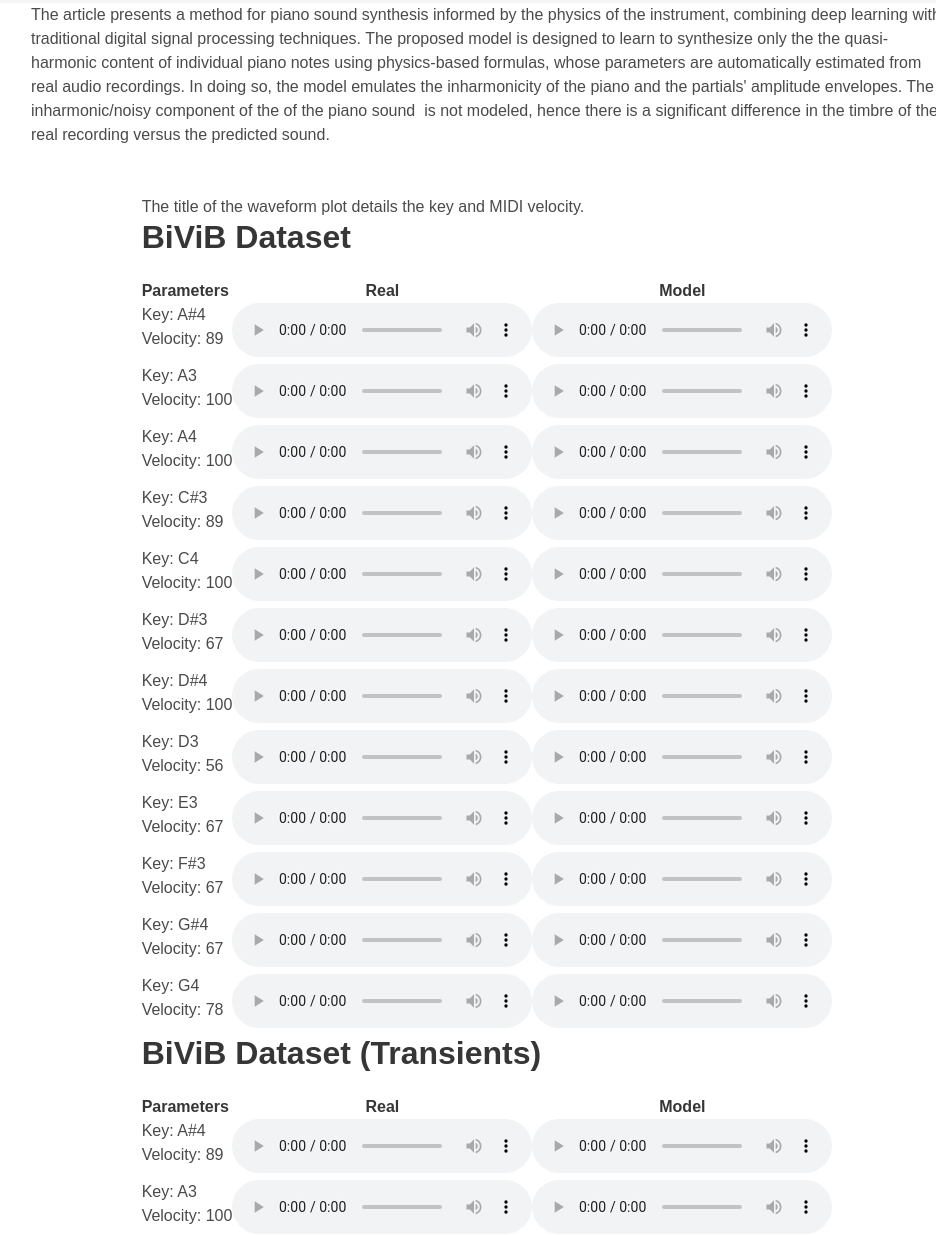
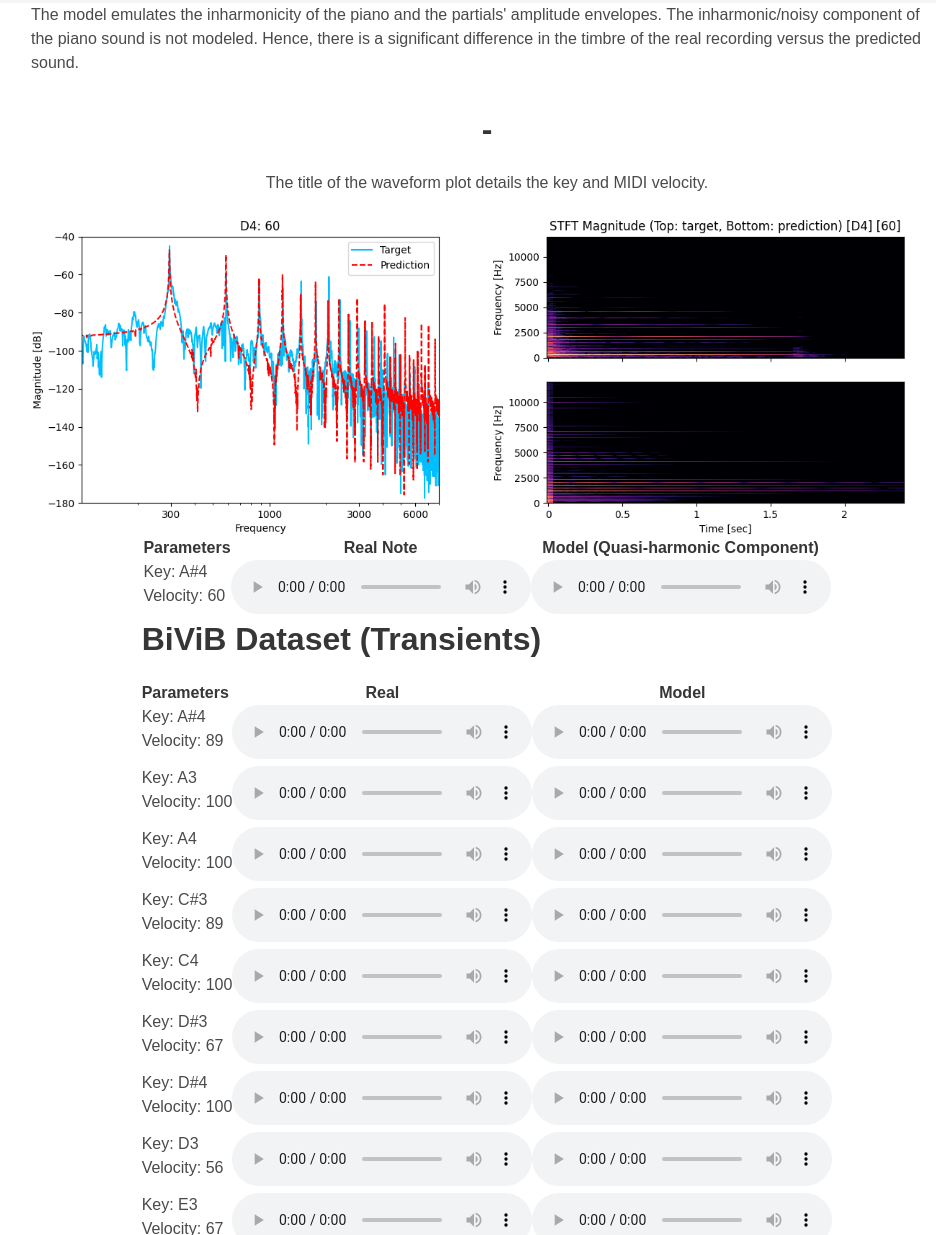
Before and after one commit to RiccardoVib/Physics-Informed-Differentiable-Piano_pages, a plain HTML site: page index.html in a window 1280 px wide. Shown: the part 1175-2410 px from the top of the page, without its empty margins (153-1089 px from the left). Drawn offline with nearby package versions, Linux system fonts and the light colour scheme; some icons are missing.

Commit message:
Update index.html

```diff
--- a/index.html
+++ b/index.html
@@ -134,101 +134,39 @@
 <section class="hero teaser">
   <div class="container is-max-desktop">
     <div class="hero-body">
-  <p> The article presents a method for piano sound synthesis informed by the physics of the instrument, combining deep learning with traditional digital signal processing techniques. The proposed model is designed to learn to synthesize only the the quasi-harmonic content of individual piano notes using physics-based formulas, whose parameters are automatically estimated from real audio recordings. In doing so, the model emulates the inharmonicity of the piano and the partials' amplitude envelopes. The inharmonic/noisy component of the of the piano sound  is not modeled, hence there is a significant difference in the timbre of the real recording versus the predicted sound.
+  <p> The model emulates the inharmonicity of the piano and the partials' amplitude envelopes. The inharmonic/noisy component of the piano sound is not modeled. Hence, there is a significant difference in the timbre of the real recording versus the predicted sound.
     </p>
     </div>
      </div>
  </section>
 
+  <section class="hero teaser">
+    <div class="columns is-centered has-text-centered">
+  <div class="container">
+        <h2 class="title is-3"> - </h2>
+        <p>The title of the waveform plot details the key and MIDI velocity.</p>
+      <img src="static/images/AD460_FFT.png" alt="FFT" style="width:40%" class="center">
+      <img src="static/images/AD460_STFT.png" alt="STFT" style="width:40%" class="center">
+      </div>
+        </div>
+</section>
 
 <!-- audio -->
 <section class="hero teaser">
   <div class="container is-max-desktop">
     <div class="hero-body">
-    <p>The title of the waveform plot details the key and MIDI velocity.</p>
-   <h2 class="title is-3">BiViB Dataset</h2>
 <table align="left" id="myTable">
   <tr>
             <th>Parameters</th>
-            <th align="center" >Real</th>
-            <th align="center" >Model</th>
+            <th align="center" >Real Note</th>
+            <th align="center" >Model (Quasi-harmonic Component)</th>
     </tr>
 <tr>
      <td> <p>Key: A#4</p>
-      <p>Velocity: 89</p></td>
-         <td> <audio controls unmuted><source src="static/Audio/ST_S/BDa_Ad4_89.wav" type="audio/wav"> </audio></td>
-<td> <audio controls unmuted><source src="static/Audio/ST_S/ADa_Ad4_89.wav" type="audio/wav"> </audio></td>
+      <p>Velocity: 60</p></td>
+         <td> <audio controls unmuted><source src="static/AD460_tar.wav" type="audio/wav"> </audio></td>
+<td> <audio controls unmuted><source src="static/AD460_pred.wav" type="audio/wav"> </audio></td>
 </tr>
-  <tr>
-  <td><p>Key: A3</p>
-      <p>Velocity: 100</p></td>
-       <td><audio controls unmuted><source src="static/Audio/ST_S/BDa_A3_100.wav" type="audio/wav"> </audio></td>
-       <td><audio controls unmuted><source src="static/Audio/ST_S/ADa_A3_100.wav" type="audio/wav"> </audio></td>
-      </tr>
-  <tr>
-     <td>  <p>Key: A4</p>
-      <p>Velocity: 100</p></td>
-       <td>  <audio controls unmuted><source src="static/Audio/ST_S/BDa_A4_100.wav" type="audio/wav"> </audio></td>
-     <td><audio controls unmuted><source src="static/Audio/ST_S/ADa_A4_100.wav" type="audio/wav"> </audio></td>
- </tr>
-  <tr>
-      <td> <p>Key: C#3</p>
-      <p>Velocity: 89</p></td>
-       <td>  <audio controls unmuted><source src="static/Audio/ST_S/BDa_Cd3_89.wav" type="audio/wav"> </audio></td>
-    <td> <audio controls unmuted><source src="static/Audio/ST_S/ADa_Cd3_89.wav" type="audio/wav"> </audio></td>
-
-</tr>
-  <tr>
-    <td> <p>Key: C4</p>
-      <p>Velocity: 100</p></td>
-     <td>    <audio controls unmuted><source src="static/Audio/ST_S/BDa_C4_100.wav" type="audio/wav"> </audio></td>
-    <td> <audio controls unmuted><source src="static/Audio/ST_S/ADa_C4_100.wav" type="audio/wav"> </audio></td>
-
-     </tr>
-  <tr>
-    <td>   <p>Key: D#3</p>
-      <p>Velocity: 67</p></td>
-      <td>   <audio controls unmuted><source src="static/Audio/ST_S/BDa_Dd3_67.wav" type="audio/wav"> </audio></td>
-    <td> <audio controls unmuted><source src="static/Audio/ST_S/ADa_Dd3_67.wav" type="audio/wav"> </audio></td>
-
-      </tr>
-  <tr>
-     <td>  <p>Key: D#4</p>
-      <p>Velocity: 100</p></td>
-       <td>   <audio controls unmuted><source src="static/Audio/ST_S/BDa_Dd4_89.wav" type="audio/wav"> </audio></td>
-       <td>   <audio controls unmuted><source src="static/Audio/ST_S/ADa_Dd4_89.wav" type="audio/wav"> </audio></td>
-    </tr>
-  <tr>
-     <td>  <p>Key: D3</p>
-      <p>Velocity: 56</p></td>
-       <td>  <audio controls unmuted><source src="static/Audio/ST_S/BDa_D3_56.wav" type="audio/wav"> </audio></td>
-       <td>  <audio controls unmuted><source src="static/Audio/ST_S/ADa_D3_56.wav" type="audio/wav"> </audio></td>
-    </tr>
-  <tr>
-     <td>  <p>Key: E3</p>
-      <p>Velocity: 67</p> </td>
-       <td>  <audio controls unmuted><source src="static/Audio/ST_S/BDa_E3_67.wav" type="audio/wav"> </audio></td>
-       <td>  <audio controls unmuted><source src="static/Audio/ST_S/ADa_E3_67.wav" type="audio/wav"> </audio></td>
-         </tr>
-  <tr>
-    <td><p>Key: F#3</p>
-      <p>Velocity: 67</p></td>
-        <td>  <audio controls unmuted><source src="static/Audio/ST_S/BDa_Fd3_67.wav" type="audio/wav"> </audio></td>
-        <td>  <audio controls unmuted><source src="static/Audio/ST_S/ADa_Fd3_67.wav" type="audio/wav"> </audio></td>
-         </tr>
-  <tr>
-     <td><p>Key: G#4</p>
-      <p>Velocity: 67</p></td>
-       <td>  <audio controls unmuted><source src="static/Audio/ST_S/BDa_Gd4_67.wav" type="audio/wav"> </audio></td>
-       <td>  <audio controls unmuted><source src="static/Audio/ST_S/ADa_Gd4_67.wav" type="audio/wav"> </audio></td>
-         </tr>
-  <tr>
-    <td><p>Key: G4</p>
-      <p>Velocity: 78</p></td>
-       <td>  <audio controls unmuted><source src="static/Audio/ST_S/BDa_G4_78.wav" type="audio/wav"> </audio></td>
-           <td>  <audio controls unmuted><source src="static/Audio/ST_S/ADa_G4_78.wav" type="audio/wav"> </audio></td>
-
-  </tr>
 </table>
     </div>
   </div>
```
